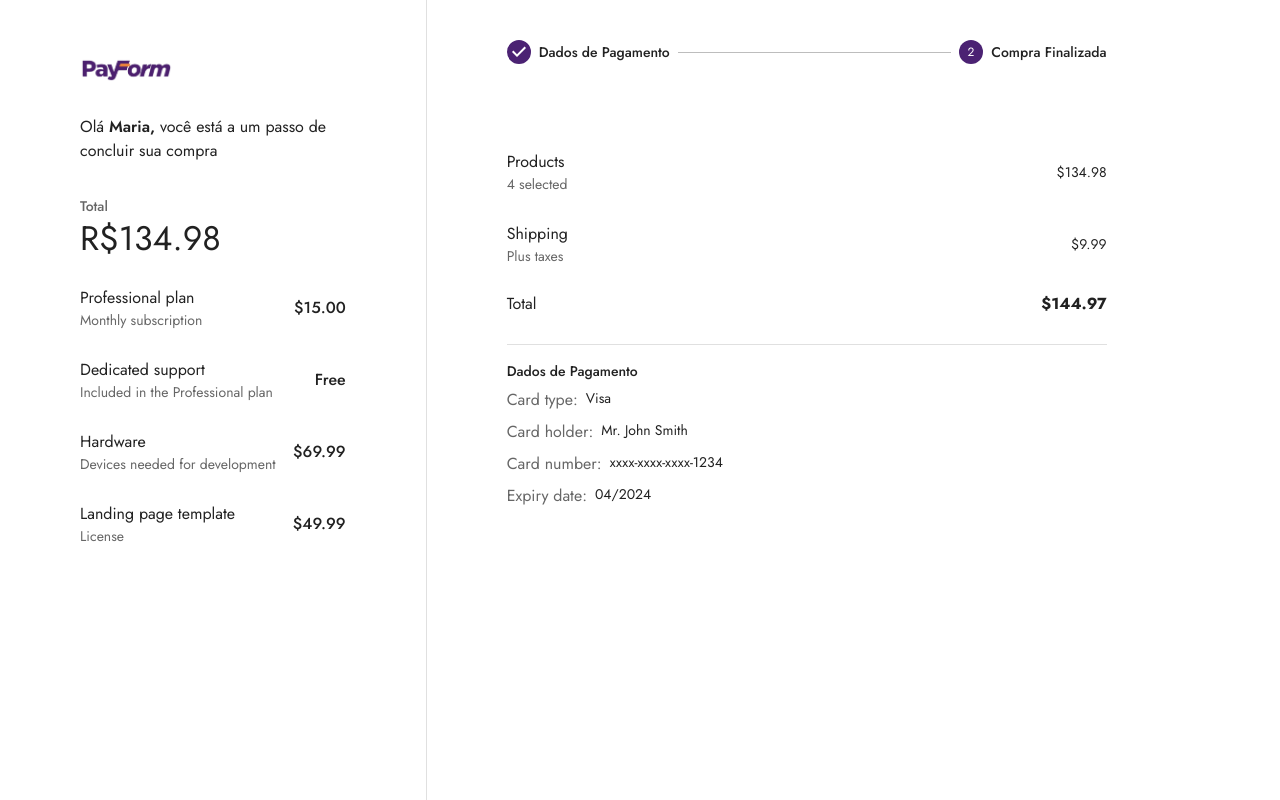
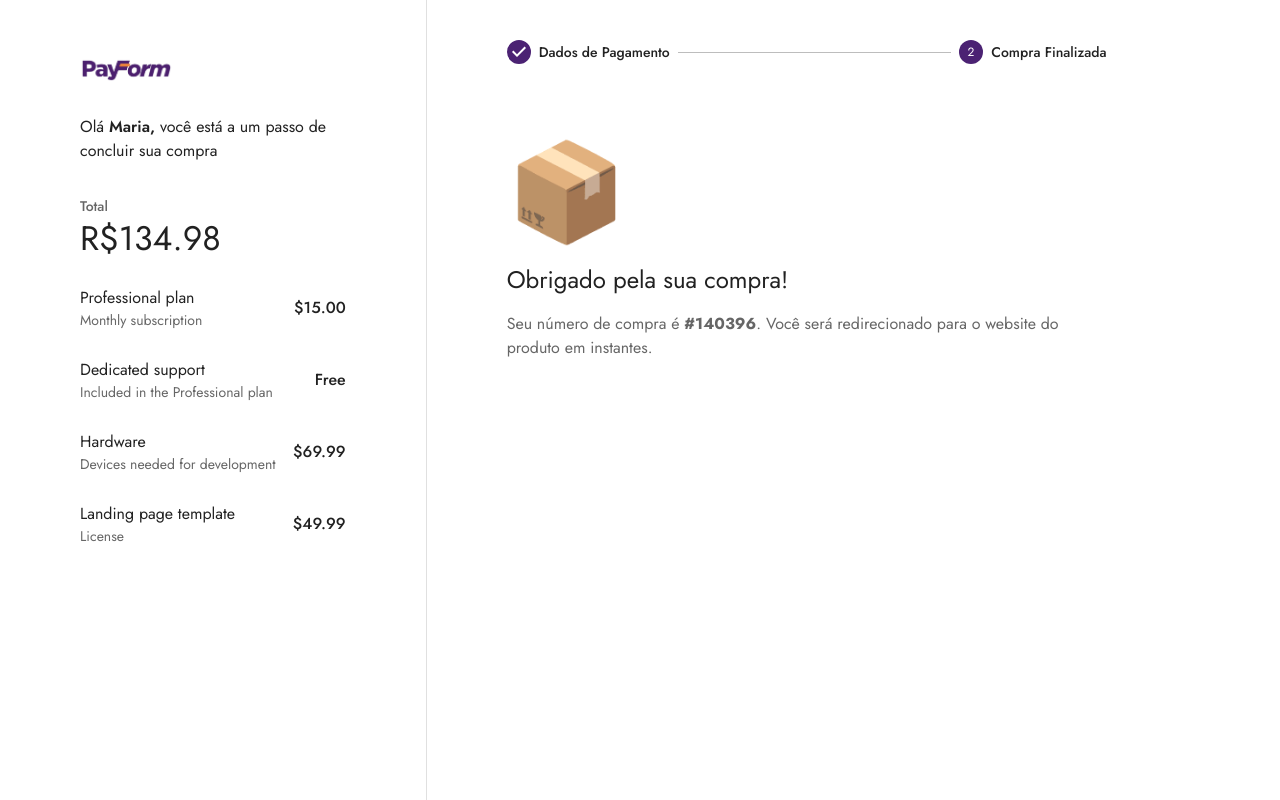
Before and after one commit to pedrorochacr/payformgateway, a React (Create React App) app in the folder frontend/: page / in a window 1280 px wide. Both pictures are taken after a click on the button "FINALIZAR COMPRA". Built offline with nearby package versions, Linux system fonts and the light colour scheme.

Commit message:
Finished Buy Component

```diff
--- a/frontend/src/App.js
+++ b/frontend/src/App.js
@@ -29,7 +29,7 @@ import Info from './components/Info';
 import InfoMobile from './components/InfoMobile';
 import PaymentForm from './components/PaymentForm';
 import Review from './components/Review';
-import ToggleColorMode from './components/ToggleColorMode';
+import FinishedBuy from './components/FinishedBuy';
 
 
 
@@ -40,7 +40,7 @@ function getStepContent(step) {
     case 0:
       return <PaymentForm />;
     case 1:
-      return <Review />;
+      return <FinishedBuy />;
     default:
       throw new Error('Unknown step');
   }
@@ -260,26 +260,7 @@ export default function App() {
                 </Step>
               ))}
             </Stepper>
-            {activeStep === steps.length ? (
-              <Stack spacing={2} useFlexGap>
-                <Typography variant="h1">📦</Typography>
-                <Typography variant="h5">Thank you for your order!</Typography>
-                <Typography variant="body1" color="text.secondary">
-                  Your order number is
-                  <strong>&nbsp;#140396</strong>. We have emailed your order
-                  confirmation and will update you once its shipped.
-                </Typography>
-                <Button
-                  variant="contained"
-                  sx={{
-                    alignSelf: 'start',
-                    width: { xs: '100%', sm: 'auto' },
-                  }}
-                >
-                  Go to my orders
-                </Button>
-              </Stack>
-            ) : (
+
               <React.Fragment>
                 {getStepContent(activeStep)}
                 <Box
@@ -311,7 +292,6 @@ export default function App() {
                   </Button>)}
                 </Box>
               </React.Fragment>
-            )}
           </Box>
         </Grid>
       </Grid>
--- /dev/null
+++ b/frontend/src/components/FinishedBuy/index.js
@@ -0,0 +1,20 @@
+import { Button, Stack, Typography } from "@mui/material";
+
+export default function FinishedBuy() {
+
+
+
+
+    return (
+        <Stack spacing={2} useFlexGap>
+            <Typography variant="h1">📦</Typography>
+            <Typography variant="h5">Obrigado pela sua compra!</Typography>
+            <Typography variant="body1" color="text.secondary">
+                Seu número de compra é
+                <strong>&nbsp;#140396</strong>. Você será redirecionado para o website do produto
+                em instantes.
+            </Typography>
+
+        </Stack>
+    );
+}
--- a/frontend/src/components/ToggleColorMode/index.js
+++ /dev/null
@@ -1,30 +0,0 @@
-import * as React from 'react';
-import PropTypes from 'prop-types';
-
-import IconButton from '@mui/material/IconButton';
-
-import ModeNightRoundedIcon from '@mui/icons-material/ModeNightRounded';
-import WbSunnyRoundedIcon from '@mui/icons-material/WbSunnyRounded';
-
-function ToggleColorMode({ mode, toggleColorMode }) {
-  return (
-    <IconButton
-      onClick={toggleColorMode}
-      color="primary"
-      aria-label="Theme toggle button"
-    >
-      {mode === 'dark' ? (
-        <WbSunnyRoundedIcon fontSize="small" />
-      ) : (
-        <ModeNightRoundedIcon fontSize="small" />
-      )}
-    </IconButton>
-  );
-}
-
-ToggleColorMode.propTypes = {
-  mode: PropTypes.oneOf(['dark', 'light']).isRequired,
-  toggleColorMode: PropTypes.func.isRequired,
-};
-
-export default ToggleColorMode;
```
Also changed, not shown: 1 other file (tests, documents, lock files or other folders).
